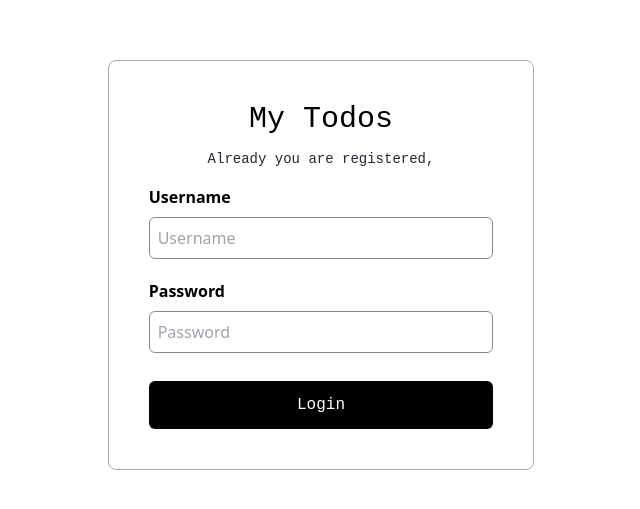
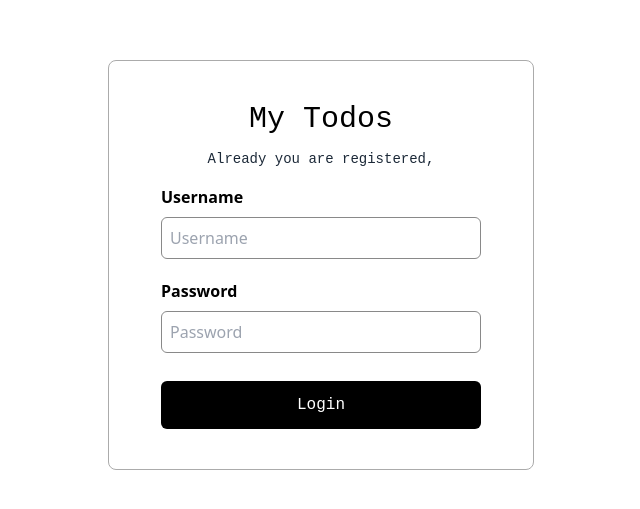
Before and after one commit to ShavidiniEkanayake/Todo-list-manager, a Next.js app: page / in a window 1280 px wide. Shown: the part 135-644 px from the top of the page, without its empty margins (319-959 px from the left). Built offline with nearby package versions, Linux system fonts and the light colour scheme.

Commit message:
Responsived for large screen

```diff
--- a/src/components/LoginForm.jsx
+++ b/src/components/LoginForm.jsx
@@ -27,10 +27,10 @@ const LoginForm = ({ onLogin }) => {
 
   return (
     <div className="flex flex-col items-center w-full">
-    <div className="w-full">
-        <div className="bg-white md:mt-4 sm:max-w-sm text-white w-full max-w-screen-md">
+      <div className="w-full xl:w-80 max-w-md">
+        <div className="bg-white md:mt-4 sm:max-w-sm text-black w-full">
           <div className="mb-5">
-            <label className=" text-black font-bold">
+            <label className="text-black font-bold">
               Username
               <input
                 type="text"
@@ -52,7 +52,7 @@ const LoginForm = ({ onLogin }) => {
             </label>
           </div>
           <div className="mb-5">
-            <label className=" text-black font-bold">
+            <label className="text-black font-bold">
               Password
               <input
                 type="password"
```
